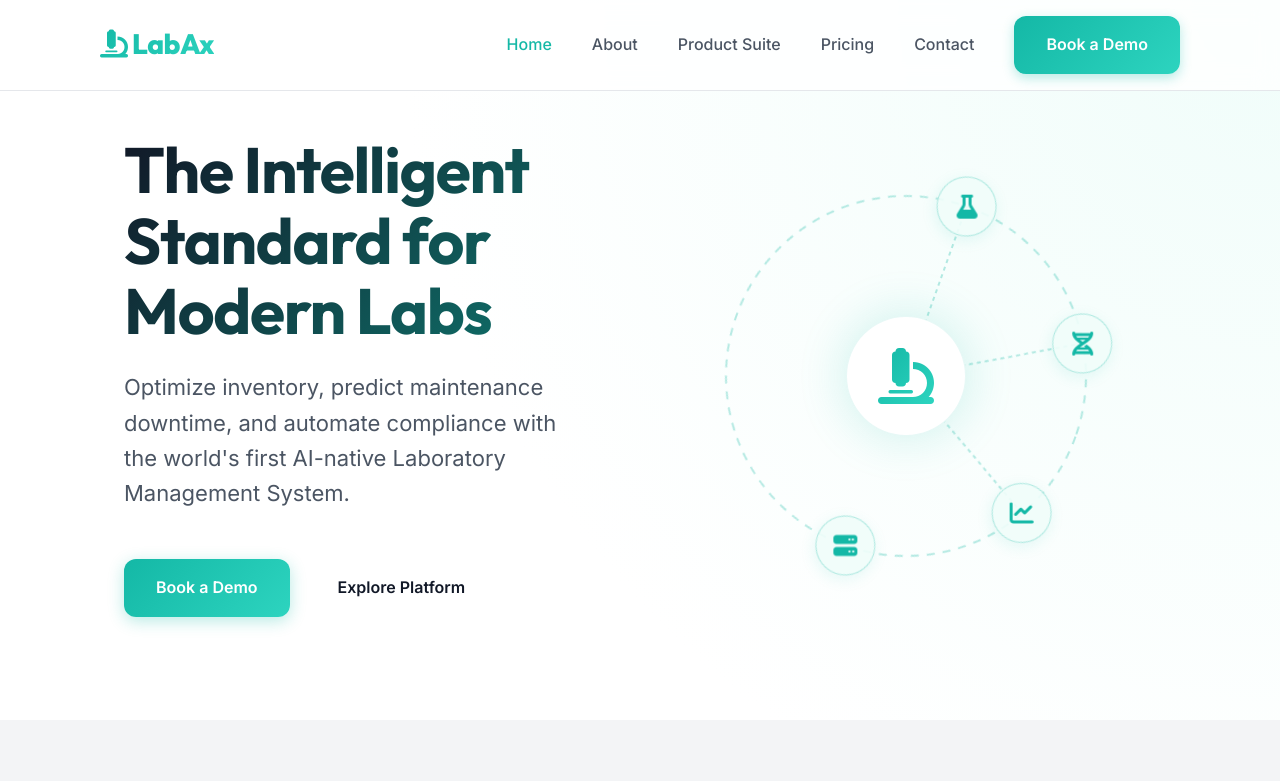
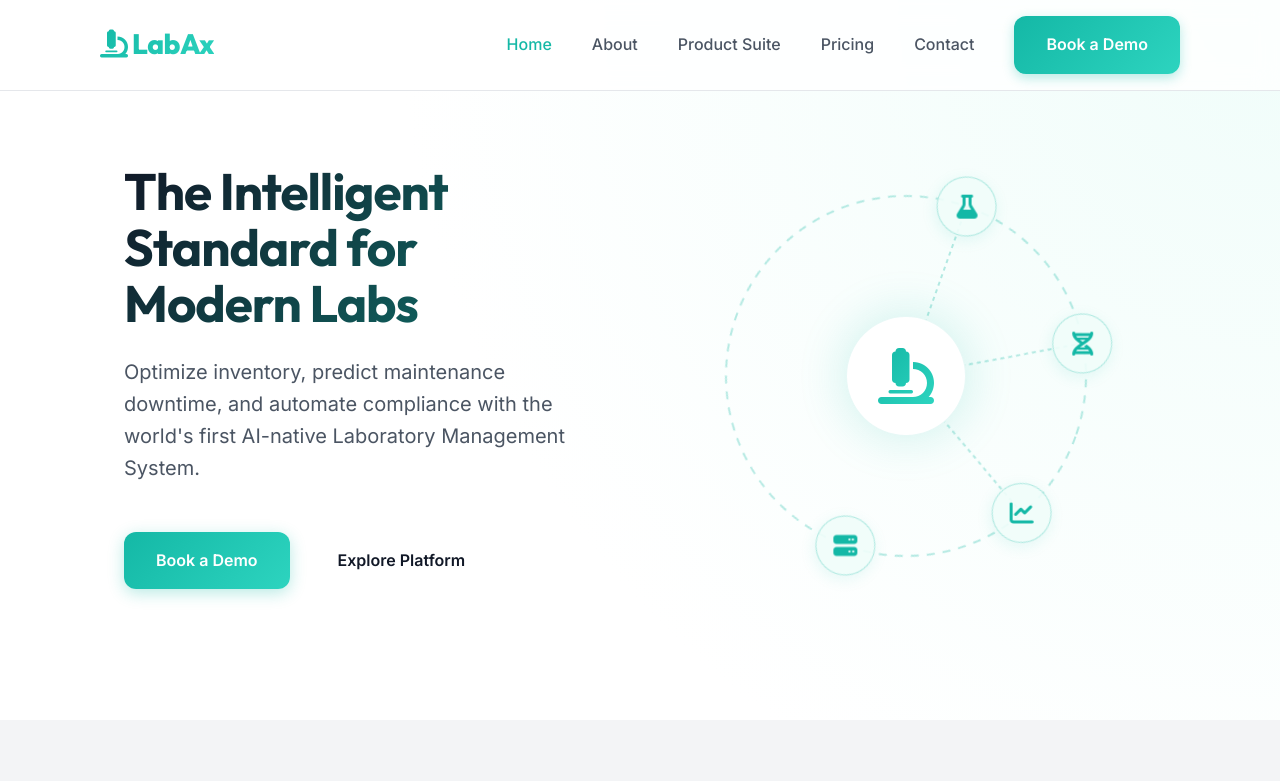
Before and after one commit to limstechxl-star/lims, a website: page public/index.html in a window 1280 px wide. Shown: the top 781 px of the page. Drawn offline with Linux system fonts and the light colour scheme.

Commit message:
fix: Add inline responsive styles to hero text using clamp()

```diff
--- a/public/index.html
+++ b/public/index.html
@@ -74,8 +74,10 @@
     <header class="hero">
         <div class="container hero-content">
             <div class="hero-text fade-in">
-                <h1>The Intelligent Standard for Modern Labs</h1>
-                <p class="hero-subtitle">Optimize inventory, predict maintenance downtime, and automate compliance with
+                <h1 style="font-size: clamp(1.5rem, 4vw, 3.5rem); max-width: 100%; word-wrap: break-word;">The
+                    Intelligent Standard for Modern Labs</h1>
+                <p class="hero-subtitle" style="font-size: clamp(0.9rem, 2.5vw, 1.25rem); max-width: 100%;">Optimize
+                    inventory, predict maintenance downtime, and automate compliance with
                     the world's first AI-native Laboratory Management System.</p>
                 <div class="hero-cta">
                     <a href="demo.html" class="btn btn-primary">Book a Demo</a>
```
